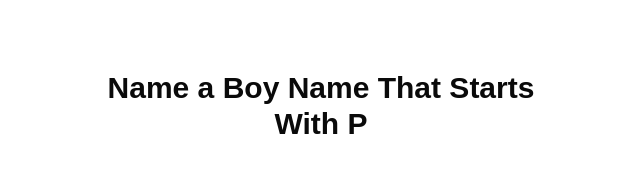
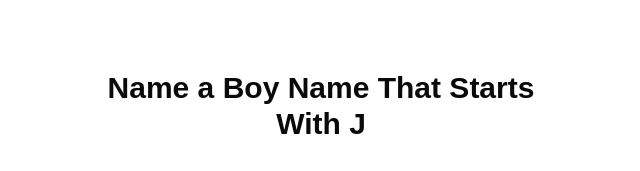
Before and after one commit to ctmventuresinc/kategoryweb, a Next.js app: page / in a window 1280 px wide. Shown: the part 126-297 px from the top of the page, without its empty margins (319-959 px from the left). Built offline with nearby package versions, Linux system fonts and the light colour scheme.

Commit message:
fix: forgot to change starting letter

```diff
--- a/app/page.tsx
+++ b/app/page.tsx
@@ -15,7 +15,7 @@ export default function WordGame() {
   const [userAnswers, setUserAnswers] = useState<UserAnswers>({});
   const [startTime, setStartTime] = useState<Date | null>(null);
   const [timeTaken, setTimeTaken] = useState<number | null>(null);
-  const startingLetter = "P";
+  const startingLetter = "J";
   // 2-05-2025 was J
   // 2-05-2025 was P
   // 1-31-2025 was G
```
